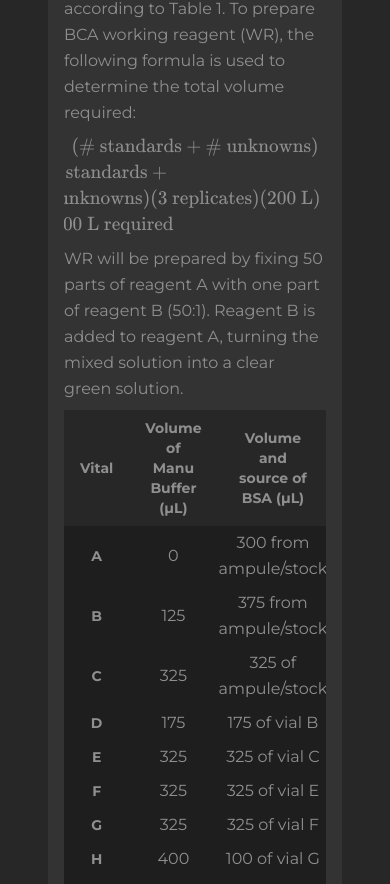
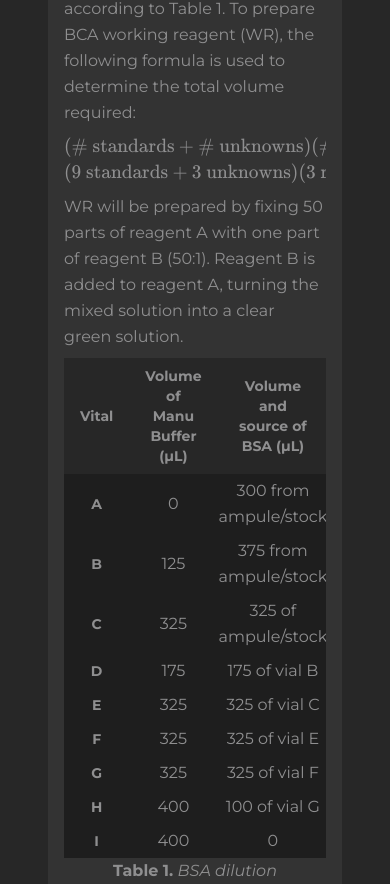
Before and after one commit to biomod2023/biomod2023, a Vue app: page /enzymosome/enzyme-conjugation in a window 390 px wide. Shown: the part 4235-5119 px from the top of the page. Built offline with nearby package versions, Linux system fonts and the light colour scheme; what oh-vue-icons, vue-window-size would draw is missing.

Commit message:
make equations responsive

```diff
--- a/src/components/Equation.vue
+++ b/src/components/Equation.vue
@@ -8,12 +8,10 @@
 
     onMounted(() => {
       katex.render(props.formula, containerRef.value, { throwOnError: false})
-      console.log("blehhhh")
     })
 </script>
 <template>
-    <div class="equation-container" ref="containerRef">
-
+    <div class="w-full overflow-x-scroll whitespace-nowrap bg-transparent invisible-scroller" ref="containerRef">
     </div>
 </template>
 <!--
--- a/src/views/enzymosome/GroupCView.vue
+++ b/src/views/enzymosome/GroupCView.vue
@@ -120,7 +120,7 @@ const sectionTitleStyle = "text-subtitle-sm lg:text-subtitle text-white"
                   reagent (WR), the following formula is used to determine the total volume required:
                 </p>
                 <div class="flex flex-col items-center">
-                  <Equation formula="(\text{\# standards}+\text{\# unknowns)}"/>
+                  <Equation formula="(\text{\# standards}+\text{\# unknowns)}(\text{\# replicates})(\text{volume of WE per sample}) = \text{total volume required}"/>
                   <Equation formula="(9 \text{ standards}+3 \text{ unknowns})(3 \text{ replicates})(200 \text{ L})=7200 \text{ L required}"/>
                 </div>
                 <p>
```
